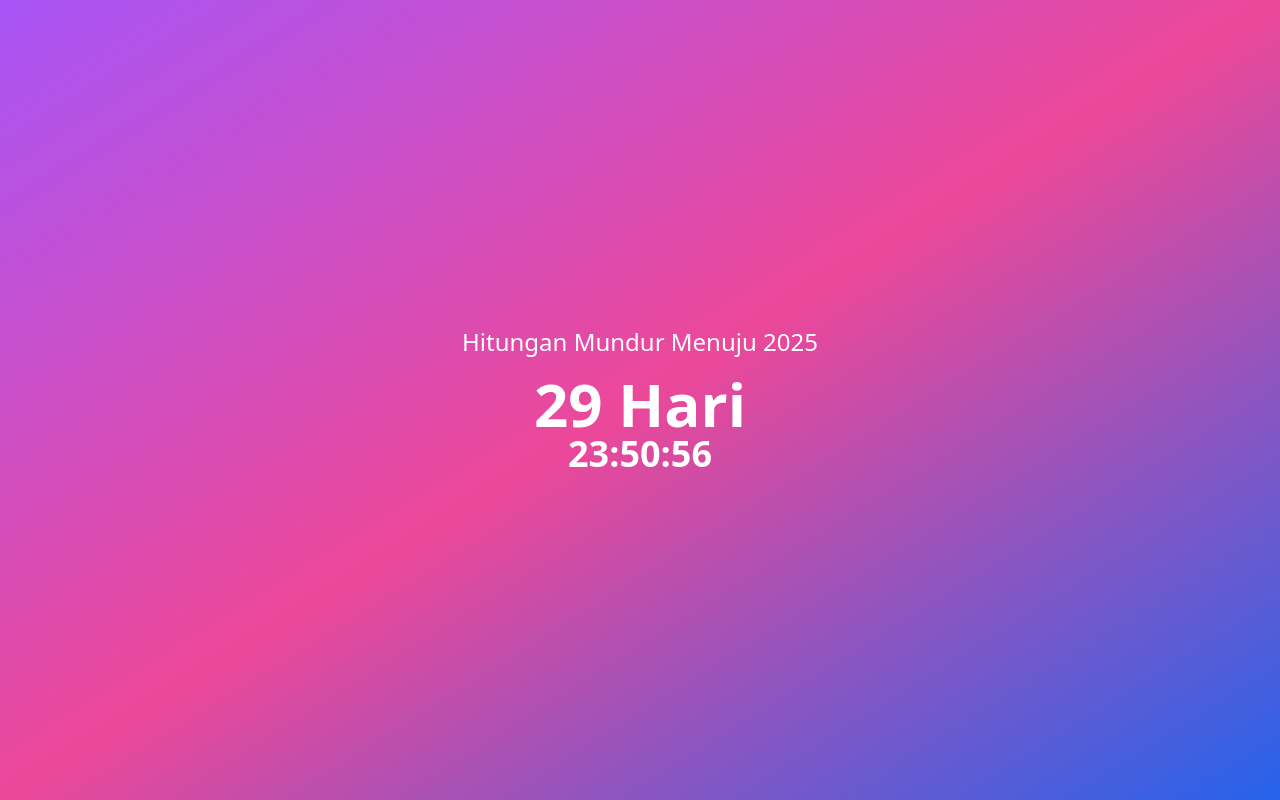
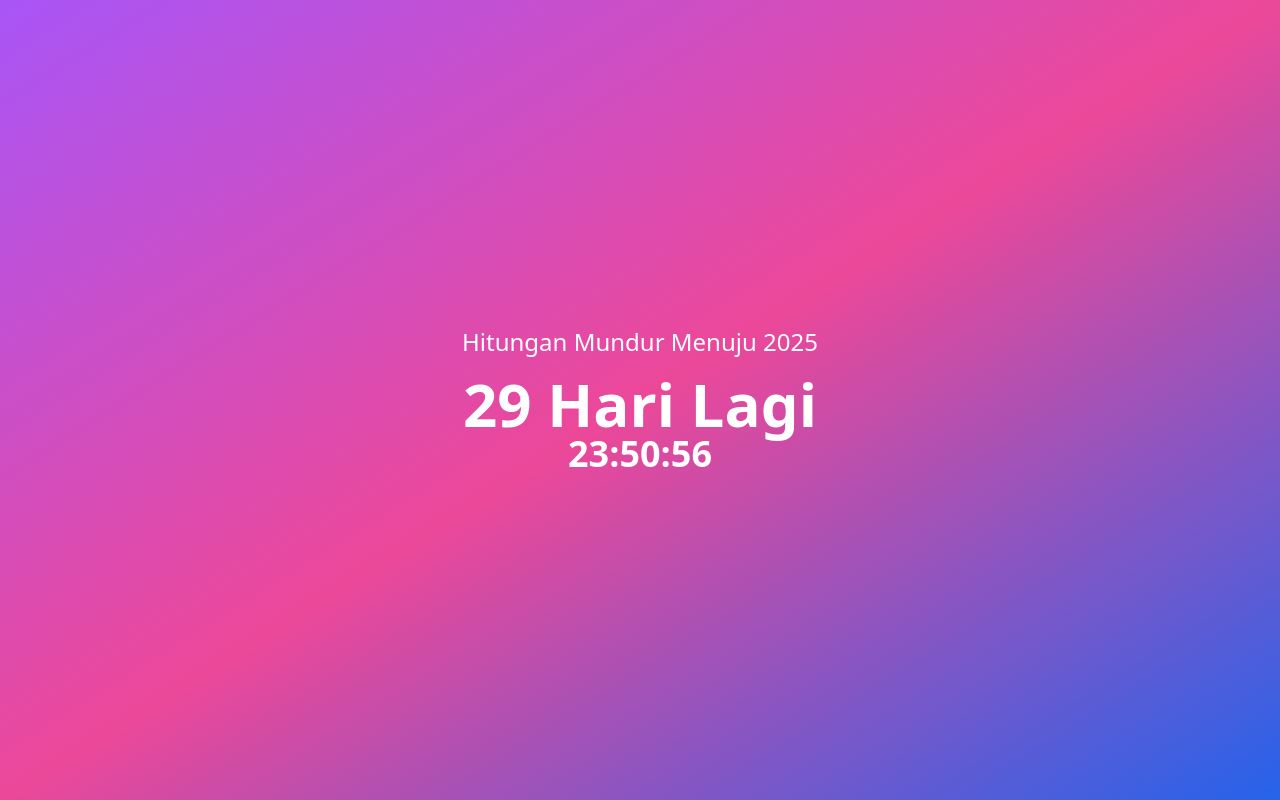
Before and after one commit to XLearnCode/EndYear2024-NewYear2025, a plain HTML site: page index.html in a window 1280 px wide. Drawn offline with nearby package versions, Linux system fonts and the light colour scheme.

Commit message:
Update index.html

```diff
--- a/index.html
+++ b/index.html
@@ -22,7 +22,7 @@
 <div id="app" class="text-center">
   <div v-if="days > 0 || hours > 0 || minutes > 0 || seconds > 0">
     <p class="text-2xl mb-4">Hitungan Mundur Menuju 2025</p>
-    <h1 class="text-6xl font-bold">{{ days }} Hari</h1>
+    <h1 class="text-6xl font-bold">{{ days }} Hari Lagi</h1>
     <p class="text-4xl font-semibold">
       {{ hours.toString().padStart(2, '0') }}:{{ minutes.toString().padStart(2, '0') }}:{{ seconds.toString().padStart(2, '0') }}
     </p>
```
